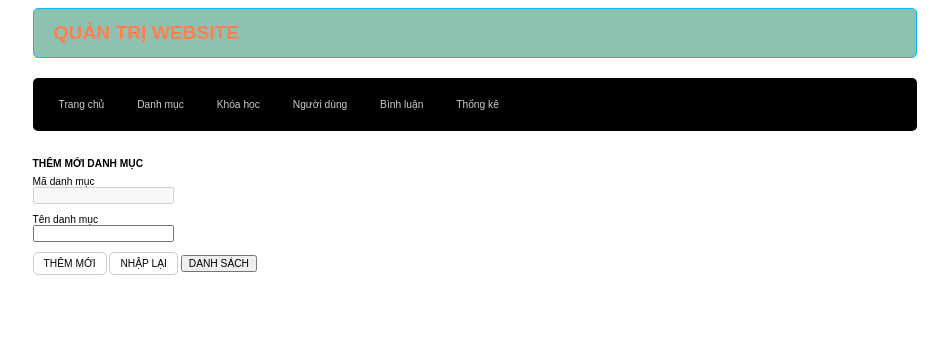
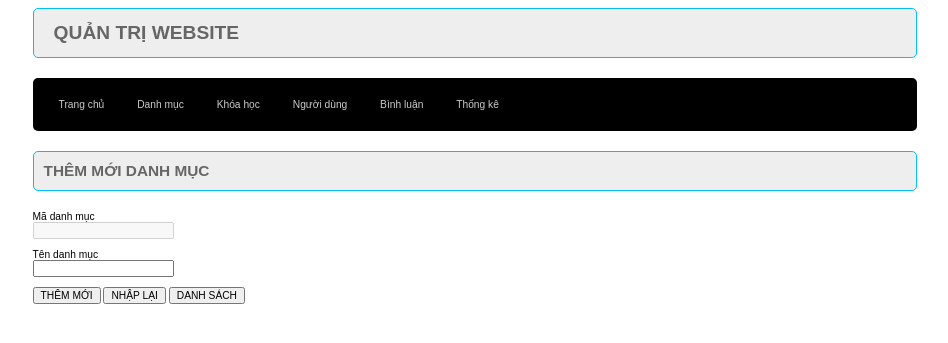
Before and after one commit to damvancuongict/duan1_nhom8, a PHP site: page /index.php?act=adddm in a window 1280 px wide. Shown: the top 343 px of the page, without its empty margins (165-1113 px from the left). Run offline with PHP 8.4, Linux system fonts and the light colour scheme.

Commit message:
them css

```diff
--- a/admin/danhmuc/adddm.php
+++ b/admin/danhmuc/adddm.php
@@ -1,8 +1,9 @@
 <div class="row">
-            <div class="row formtitle">
+            <!-- <div class="row formtitle">
                 <h1>THÊM MỚI DANH MỤC</h1>
-            </div>
-            <div class="row formcontent">
+            </div> -->
+            <div class="row header" ><h1>THÊM MỚI DANH MỤC</h1></div>
+            <div class="row formcontend">
                 <form action="index.php?act=adddm" method="post">
                     <div class="row mb10">
                         Mã danh mục <br>
--- a/admin/khoahoc/addkh.php
+++ b/admin/khoahoc/addkh.php
@@ -1,8 +1,8 @@
-<div class="row header" ><h1>Thêm Mới Loại khóa học</h1></div>
+<div class="row header" ><h1>THÊM MỚI LOẠI KHÓA HỌC</h1></div>
         <div class="row formcontend" >
             <form action="index.php?act=addkh" method="post" enctype="multipart/form-data">
                 <div class="row mb">
-                    <label for="">Id Danh Mục</label><br>
+                    <label for="">Danh Mục</label><br>
                      <select name="iddm" id="">
                         <?php
                             foreach ($listdm as $danhmuc) {
--- a/admin/khoahoc/listkh.php
+++ b/admin/khoahoc/listkh.php
@@ -2,7 +2,7 @@
             <div class="row formtitle">
                 <h1>DANH SÁCH KHÓA HỌC</h1>
             </div>
-            <form action="index.php?act=listkh" method="post">
+            <!-- <form action="index.php?act=listkh" method="post">
                     <input type="text" name="kyw">
                     <select name="iddm" id="">
                         <option value="0" selected>Tất cả</option>
@@ -14,7 +14,7 @@
                         ?>
                     </select>
                     <input type="submit" name="listok" value="GO">
-            </form>
+            </form> -->
             <div class="row formcontent">
                 <div class="row mb10 formdanhsach">
                     <table>
--- a/admin/style.css
+++ b/admin/style.css
@@ -27,10 +27,10 @@
     min-height: 100px;
 }
 .header{
-    background-color: rgb(141, 194, 176);
+    background-color: #eee;
     border: 1px rgb(3, 191, 248) solid;
     font-size: 1vw;
-    color: green;
+    color: #666;
     border-radius: 5px;
 }
 .footer{
@@ -145,6 +145,39 @@
 
 
 }
+.formtitle{
+    background-color: #eee;
+    border: 1px #ccc solid;
+    color: #666;
+    border-radius: 5PX;
+    padding: 0px 20px;
+    width: 100%;
+    margin: 0 0 15px 0;
+}
+.formdanhsach table{
+    width: 100%;
+    border-collapse: collapse;
+}
+.formdanhsach table th{
+    padding: 20px;
+    background-color: #ccc;
+}
+/* .formdanhsach table th:nth-child(2){
+    width: 30%;
+    background-color: #ccc;
+}
+.formdanhsach table th:nth-child(3){
+    width: 40%;
+    background-color: #ccc;
+}
+.formdanhsach table th:nth-child(4){
+    width: 20%;
+    background-color: #ccc;
+} */
+.formdanhsach table td{
+    padding: 10px 20px;
+    border: 1px #ccc solid;
+}
 .formtaikhoan{
     line-height: 150%;
 }
@@ -228,8 +261,8 @@ border-radius: 5px ;
     text-decoration:underline;
 }
 .headeradmin{
-    color: coral;
-    background-color: rgb(141, 194, 176);
+    color: #666;
+    background-color: #eee;
     border: 1px rgb(3, 191, 248) solid;
     border-radius: 5px;
 }
```
Also changed, not shown: upload/Hành trình về phương Đông.jpg (deleted), upload/Poly.png (added), upload/a.png (deleted), upload/b.png (deleted), upload/Đời ngắn lắm đừng ngủ dài.jpg (deleted).
